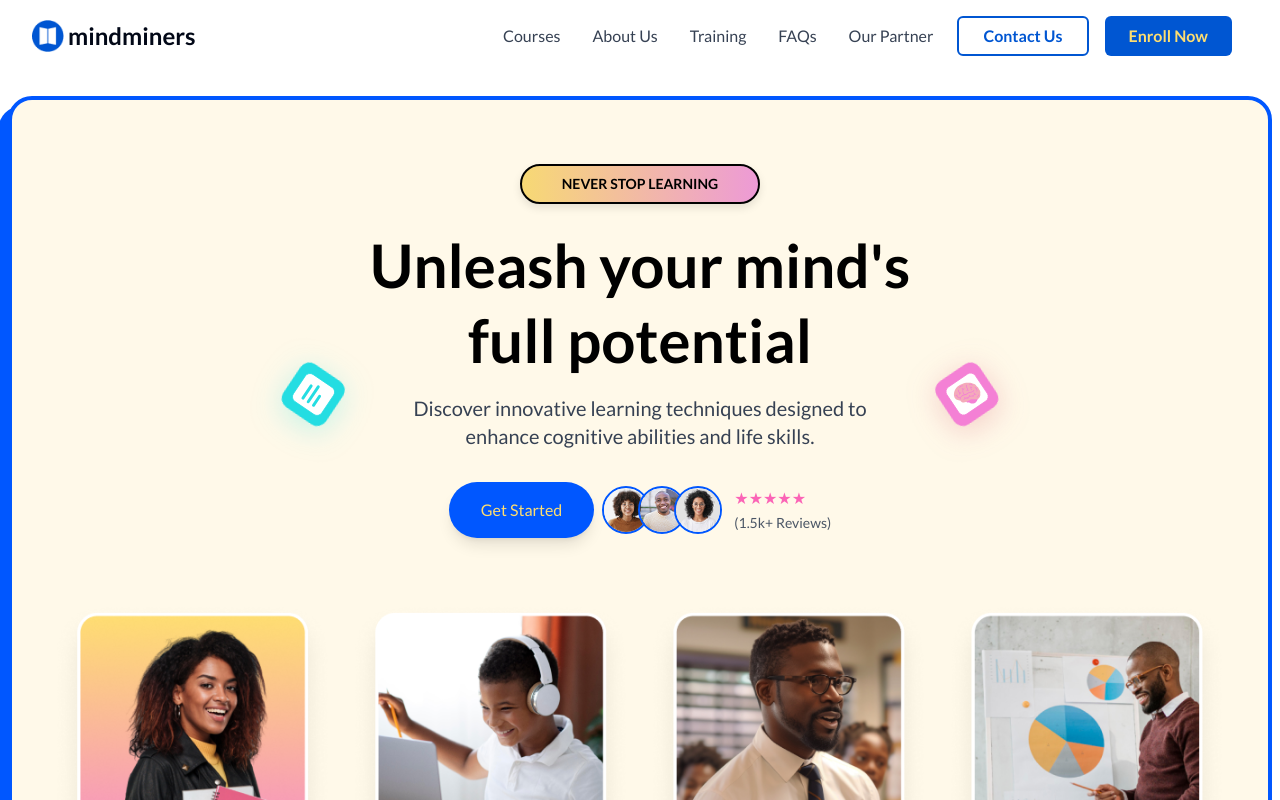
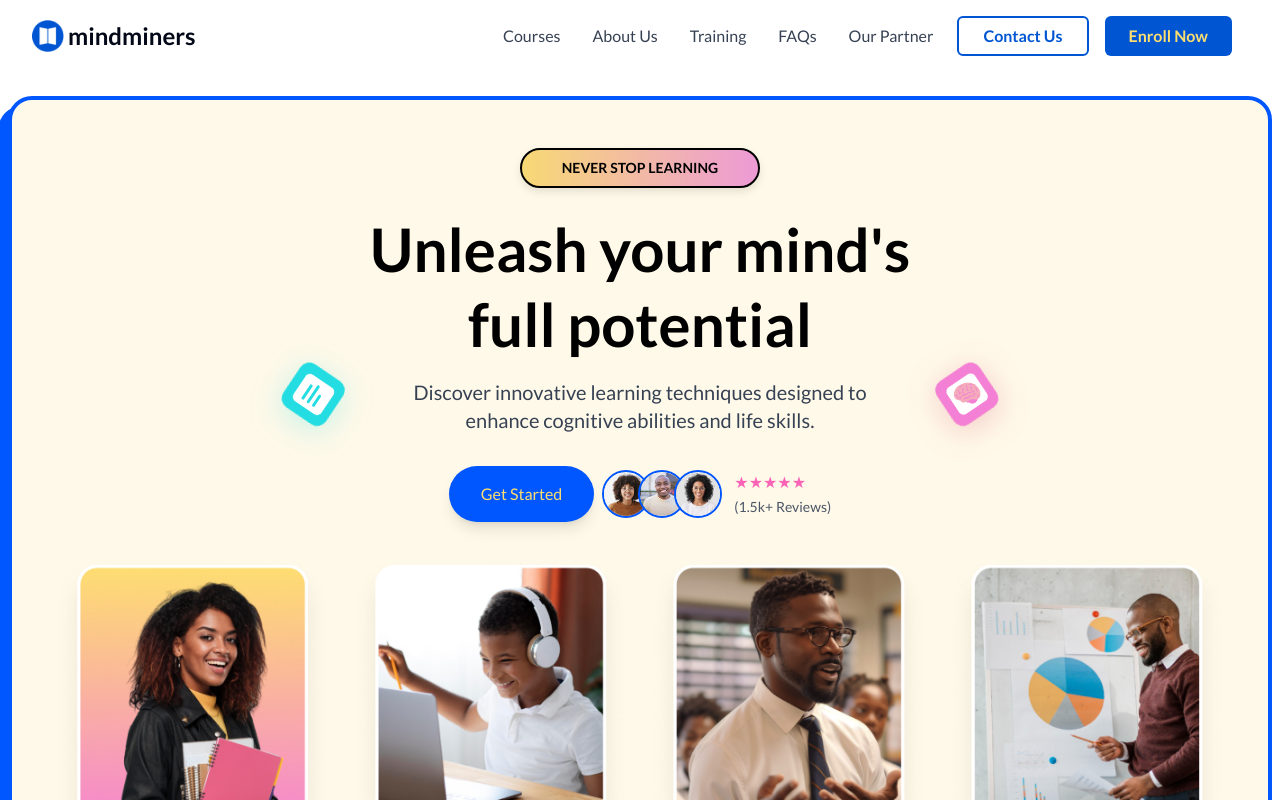
Before and after one commit to mahali-a/mindminers, a Next.js app: page / in a window 1280 px wide. Shown: the top 800 px of the page. Built offline with nearby package versions, Linux system fonts and the light colour scheme.

Commit message:
style: match paddings and margins

```diff
--- a/src/components/hero.tsx
+++ b/src/components/hero.tsx
@@ -8,7 +8,7 @@ const Hero = () => {
     <div className="max-w-7xl mx-auto px-4 sm:px-0">
       <div className="relative max-w-7xl bg-[#FFF9E9] rounded-3xl mx-2   my-4 sm:my-6 border-2 sm:border-4 border-[#0057FF] overflow-hidden shadow-[-5px_5px_0px_0px_#0057FF] sm:shadow-[-10px_10px_0px_0px_#0057FF]">
         {/* <div className={`absolute bg-red-500 rounded-2xl w-full h-full top-3 right-3 z-0`}></div> */}
-        <div className="max-w-4xl mx-auto px-4 sm:px-6 py-8 sm:py-12 md:py-16">
+        <div className="max-w-4xl mx-auto px-4 sm:px-6 py-8 sm:py-12 md:py-8 md:pt-12">
           <div className="flex flex-col items-center text-center">
             <div className="mb-4 sm:mb-6">
               <GradientBadge text="NEVER STOP LEARNING" />
```
